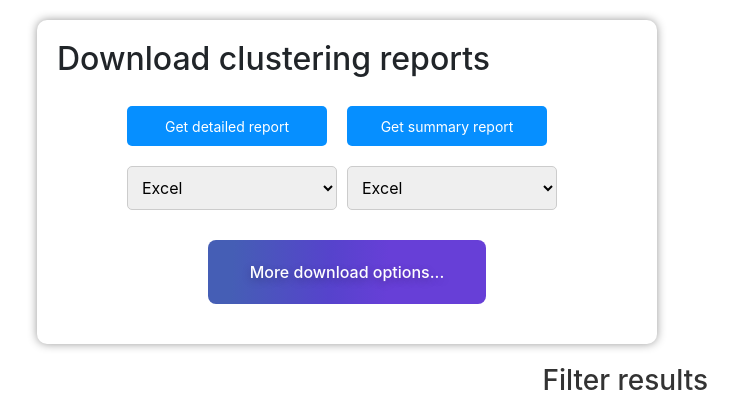
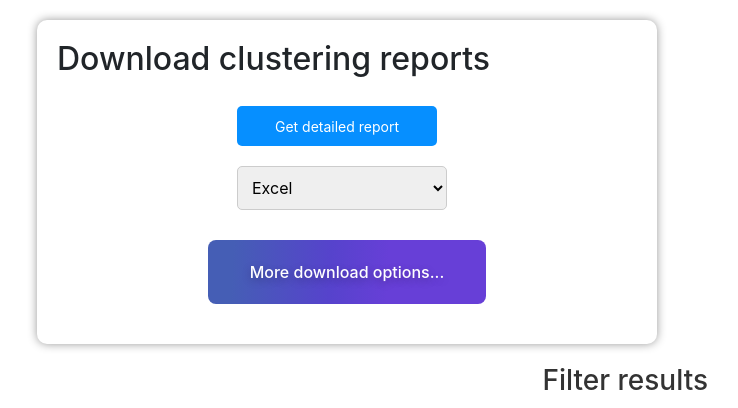
Before and after one commit to mrutkowsky/NAWROS, a Flask app: template app/templates/cluster_viz_chartjs.html in a window 1280 px wide. Shown: the part 86-494 px from the top of the page, without its empty margins (293-1031 px from the left). Run offline with Flask 3, Linux system fonts and the light colour scheme; the template is opened without the code that fills it, so the values that code supplies are empty; parts of the project's set-up code (start-up, migrations or seed data) failed here and were passed over; some libraries are stand-ins or nearby versions.

Commit message:
deleted summary report api + ui

```diff
--- a/app/narwos.py
+++ b/app/narwos.py
@@ -133,7 +133,7 @@ TOPIC_COLUMN_PREFIX = REPORT_CONFIG.get('topic_column_prefix')
 
 ALL_DETAILED_REPORT_COLUMNS = BASE_REPORT_COLUMNS + [
     ORIGINAL_CONTENT_COLUMN,
-    PREPROCESSED_CONTENT_COLUMN,
+    #PREPROCESSED_CONTENT_COLUMN,
     LABELS_COLUMN,
     FILENAME_COLUMN] + [f"{TOPIC_COLUMN_PREFIX}_{i}" for i in range(1, 6)]
 
@@ -1142,4 +1142,4 @@ def compare_with_last_report():
     return response
 
 if __name__ == '__main__':
-    app.run(debug=False)
+    app.run(debug=True)
--- a/app/templates/cluster_viz_chartjs.html
+++ b/app/templates/cluster_viz_chartjs.html
@@ -135,15 +135,6 @@
                 <div style="margin-right: 10px;">
                     <form action="/get_detailed_cluster_exec_report"  method="post">
                         <input type="submit" value="Get detailed report" style="margin-right: 10px; margin-top: 20px; margin-bottom: 20px; width: 200px; height: 40px; font-size: 14px; text-align: center;">
-                        <select id="report_type_exec" name="report_type_exec">
-                            <option value="excel">Excel</option>
-                            <option value="csv">CSV</option>
-                        </select>
-                    </form>
-                </div>
-                <div style="margin-right: 10px;">
-                    <form action="/get_summary_cluster_exec_report"  method="post">
-                        <input type="submit" value="Get summary report" style="margin-right: 10px; margin-top: 20px; margin-bottom: 20px; width: 200px; height: 40px; font-size: 14px; text-align: center;">
                         <select id="report_type_exec" name="report_type_exec">
                             <option value="excel">Excel</option>
                             <option value="csv">CSV</option>
```
